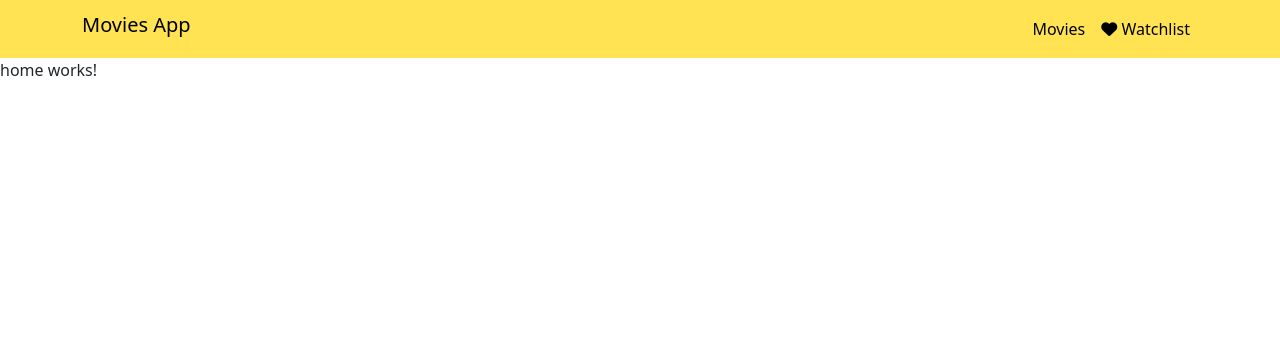
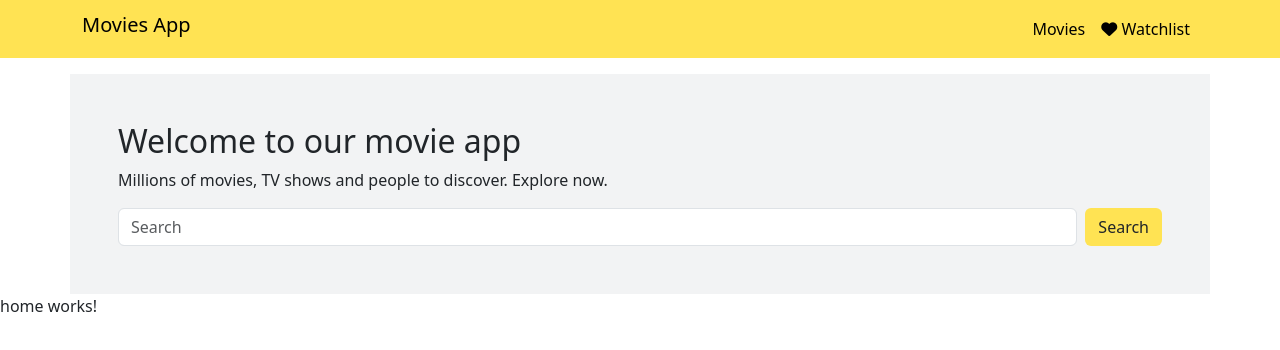
Before and after one commit to KhaledAli0907/Angular_movie_app, an Angular app: page / in a window 1280 px wide. Shown: the top 350 px of the page. Built offline with nearby package versions, Linux system fonts and the light colour scheme; no server answers.

Commit message:
search component

```diff
--- a/src/app/app.component.html
+++ b/src/app/app.component.html
@@ -1,2 +1,3 @@
 <app-header></app-header>
+<app-search></app-search>
 <app-home></app-home>
--- a/src/app/app.component.ts
+++ b/src/app/app.component.ts
@@ -3,11 +3,12 @@ import { CommonModule } from '@angular/common';
 import { RouterOutlet } from '@angular/router';
 import { HomeComponent } from './home/home.component';
 import { HeaderComponent } from './header/header.component';
+import { SearchComponent } from './search/search.component';
 
 @Component({
   selector: 'app-root',
   standalone: true,
-  imports: [CommonModule, RouterOutlet, HomeComponent, HeaderComponent],
+  imports: [CommonModule, RouterOutlet, HomeComponent, HeaderComponent, SearchComponent],
   templateUrl: './app.component.html',
   styleUrl: './app.component.css'
 })
--- /dev/null
+++ b/src/app/search/search.component.css
@@ -0,0 +1,4 @@
+.container
+{
+  background: #f2f3f4;
+}
--- /dev/null
+++ b/src/app/search/search.component.html
@@ -0,0 +1,8 @@
+<div class="container p-5 mt-3">
+<h2>Welcome to our movie app</h2>
+<p>Millions of movies, TV shows and people to discover. Explore now.</p>
+<form class="d-flex">
+  <input class="form-control me-2" type="search" placeholder="Search" aria-label="Search">
+  <button class="btn bg-primaryColor" type="submit">Search</button>
+</form>
+</div>
--- a/src/styles.css
+++ b/src/styles.css
@@ -8,3 +8,7 @@
 {
   background: #ffe353;
 }
+.btn:hover{
+  outline: 2px solid #ffe353;
+  background-color: transparent;
+}
```
Also changed, not shown: src/app/search/search.component.ts (added, +12 -0 lines), 1 other file (tests, documents, lock files or other folders).
